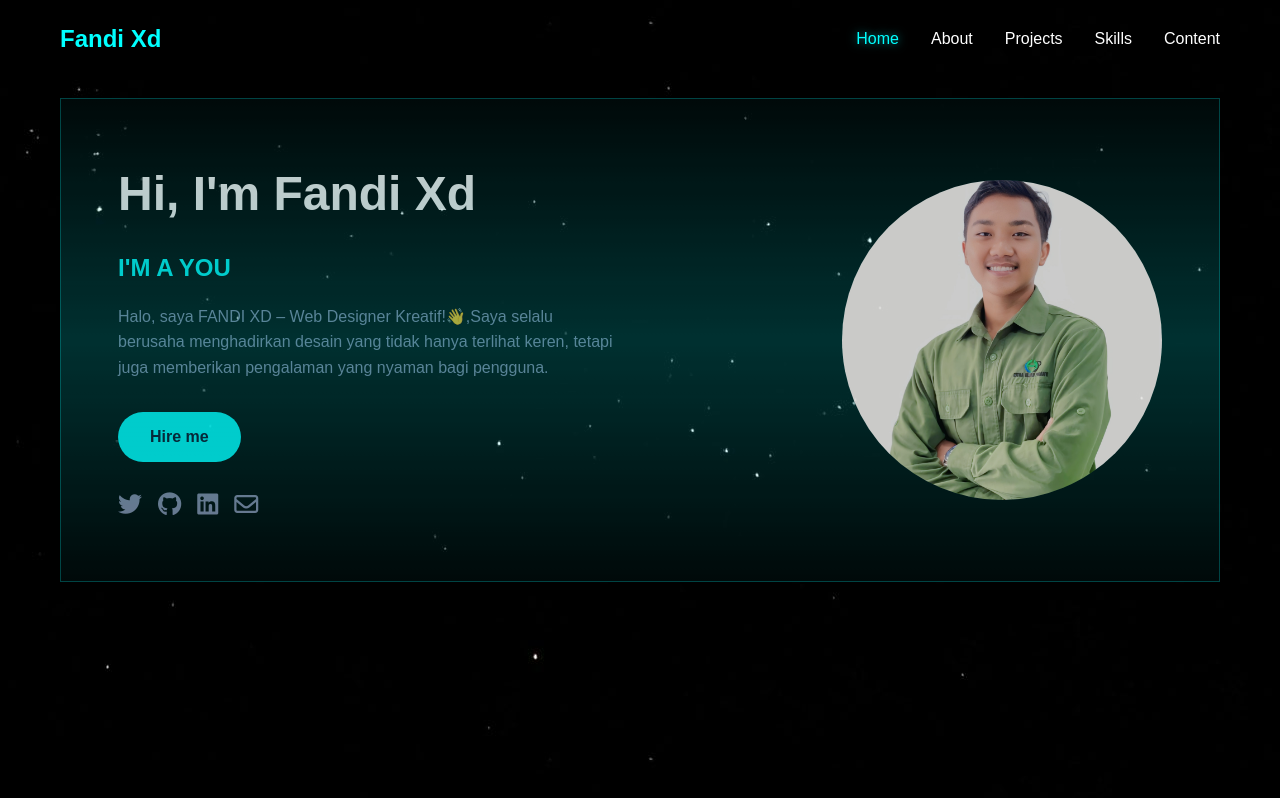
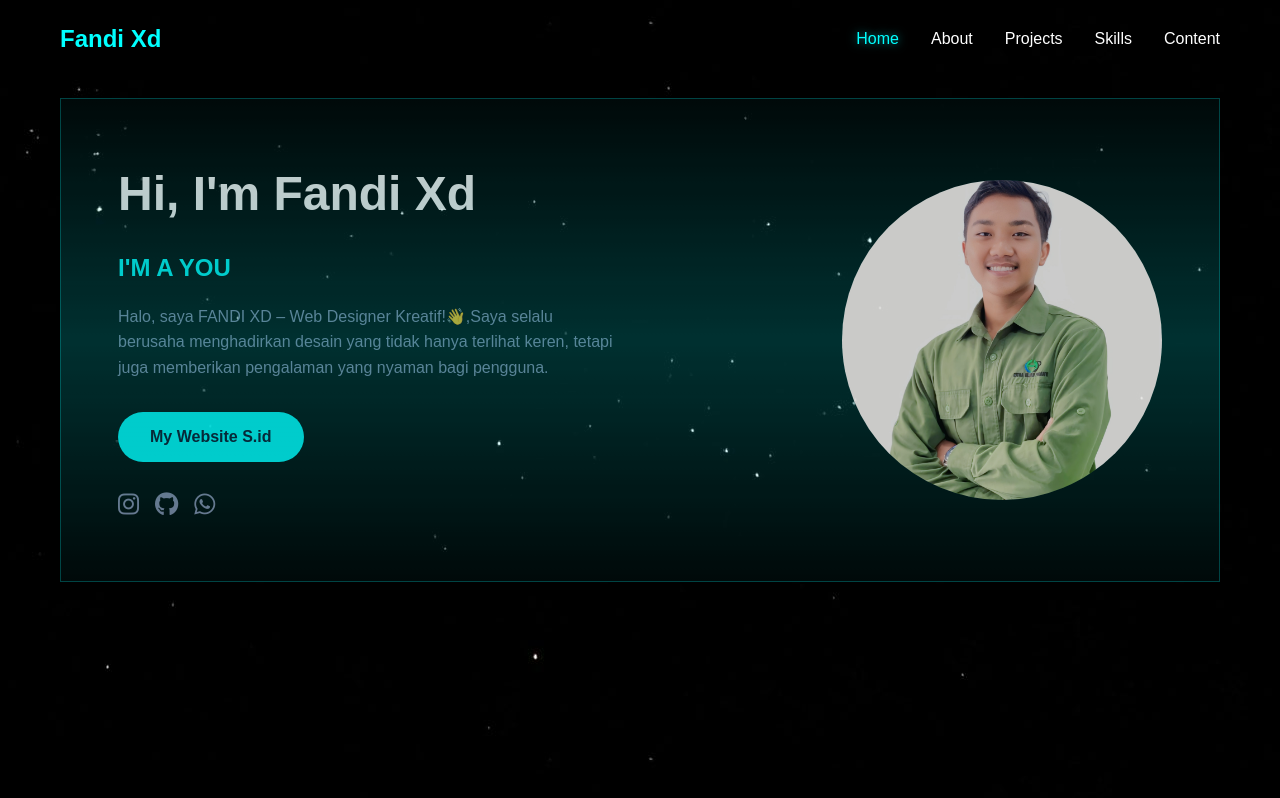
Before and after one commit to fandixdofc/portofolio-fandi, a plain HTML site: page index.html in a window 1280 px wide. Drawn offline with Linux system fonts and the light colour scheme.

Commit message:
Add files via upload

```diff
--- a/index.html
+++ b/index.html
@@ -35,12 +35,11 @@
                             <span class="typewriter-text"></span>
                         </h2>
                         <p>Halo, saya FANDI XD – Web Designer Kreatif!👋,Saya selalu berusaha menghadirkan desain yang tidak hanya terlihat keren, tetapi juga memberikan pengalaman yang nyaman bagi pengguna.</p>
-                        <a href="#" class="btn">Hire me</a>
+                        <a href="https://s.id/Fandi-Xd" class="btn">My Website S.id</a>
                         <div class="social-links">
-                            <a href="#"><i class="fab fa-twitter"></i></a>
-                            <a href="#"><i class="fab fa-github"></i></a>
-                            <a href="#"><i class="fab fa-linkedin"></i></a>
-                            <a href="#"><i class="far fa-envelope"></i></a>
+                            <a href="https://instagram.com/fandi.xd"><i class="fab fa-instagram"></i></a>
+                            <a href="https://github.com/fandixdofc"><i class="fab fa-github"></i></a>
+                            <a href="https:wa.me/6281213958463"><i class="fab fa-whatsapp"></i></a>
                         </div>
                     </div>
 
```
